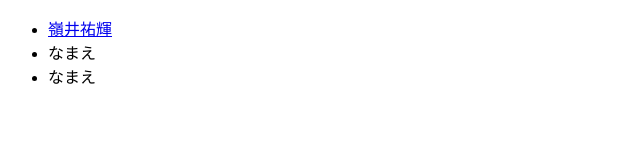
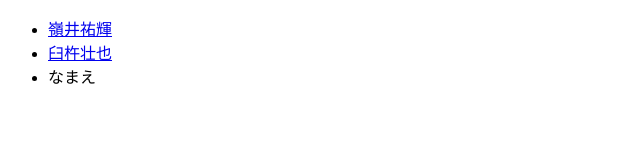
Before and after one commit to victorynakamura/GroupA, a plain HTML site: page index.html in a window 1280 px wide. Shown: the full height of the page, 0-640 px from the left. Drawn offline with Linux system fonts and the light colour scheme.

Commit message:
リンク追加しました

```diff
--- a/index.html
+++ b/index.html
@@ -8,7 +8,7 @@
 <body>
 <ul>
 	<li><a href="./mineiyuki.html">嶺井祐輝</a></li>
-	<li>なまえ</li>
+	<li><a href="./usuki.html">臼杵壮也</a></li>
 	<li>なまえ</li>
 </ul>
 
```
